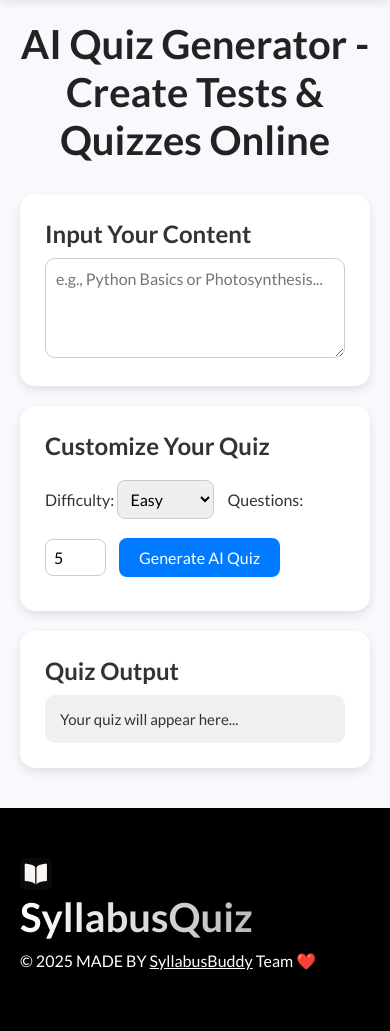
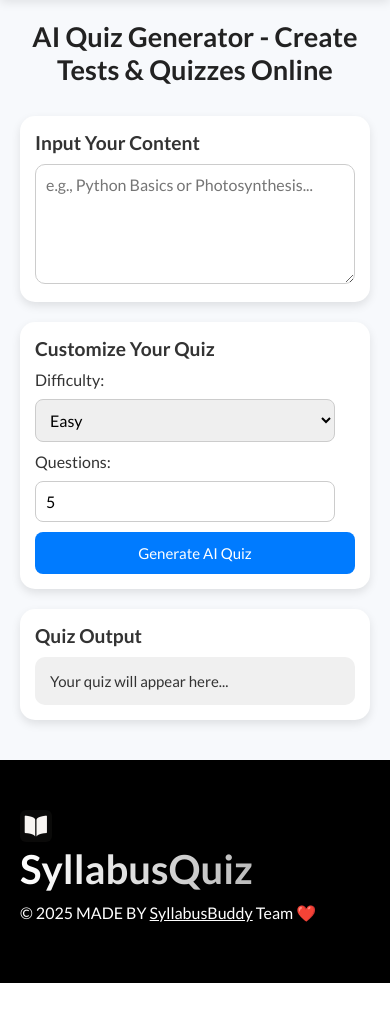
Before and after one commit to niveshbansal07/SyllabusQuiz, a Flask app: page / in a window 390 px wide. Shown: the part 64-1095 px from the top of the page. After the commit the page ends 1047 px from the top, so only its background shows below. Run offline with Flask 3, Linux system fonts and the light colour scheme.

Commit message:
home-responsive

```diff
--- a/static/style.css
+++ b/static/style.css
@@ -23,7 +23,7 @@ body {
   padding: 25px;
   margin-bottom: 20px;
   border-radius: 15px;
-  box-shadow: 0 4px 10px rgba(0,0,0,0.1);
+  box-shadow: 0 4px 10px rgba(0, 0, 0, 0.1);
 }
 
 .card h2 {
@@ -38,24 +38,33 @@ textarea {
   border-radius: 10px;
   border: 1px solid #ccc;
   font-size: 16px;
+  resize: vertical;
 }
 
-select, input[type="number"] {
-  padding: 8px;
+select,
+input[type="number"] {
+  padding: 10px;
   border-radius: 8px;
   margin: 10px 10px 10px 0;
   font-size: 16px;
   border: 1px solid #ccc;
+  width: 100%;
+  max-width: 300px;
 }
 
 button {
   background-color: #007bff;
   color: white;
-  padding: 10px 20px;
+  padding: 12px 25px;
   border: none;
   border-radius: 8px;
   font-size: 16px;
   cursor: pointer;
+  transition: background-color 0.3s ease;
+}
+
+button:hover {
+  background-color: #0056b3;
 }
 
 pre {
@@ -65,4 +74,45 @@ pre {
   font-size: 15px;
   white-space: pre-wrap;
   word-wrap: break-word;
+  overflow-x: auto;
 }
+
+/* ✅ Responsive Styles */
+@media (max-width: 768px) {
+  .main-title {
+    font-size: 2rem;
+  }
+
+  .card {
+    padding: 15px;
+  }
+
+  textarea {
+    height: 120px;
+  }
+
+  select,
+  input[type="number"] {
+    width: 100%;
+    margin-bottom: 10px;
+  }
+
+  button {
+    width: 100%;
+    padding: 12px;
+  }
+}
+
+@media (max-width: 480px) {
+  .main-title {
+    font-size: 1.7rem;
+  }
+
+  .card h2 {
+    font-size: 1.2rem;
+  }
+
+  button {
+    font-size: 15px;
+  }
+}
```
